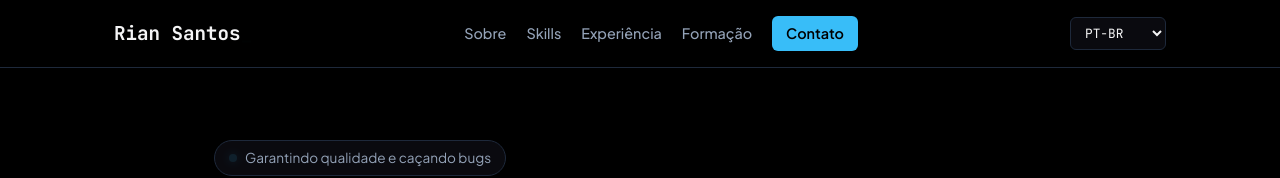
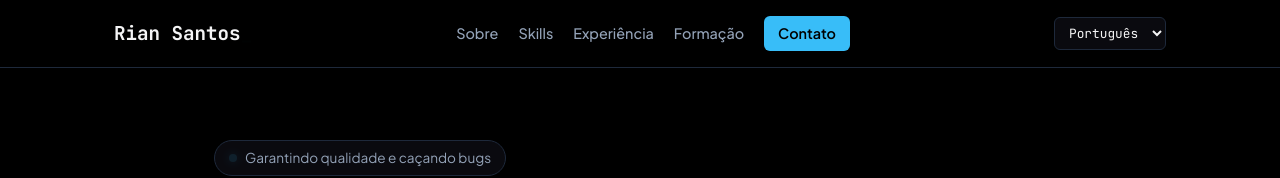
Before and after one commit to knoxzinho/knoxzinho, a plain HTML site: page index.html in a window 1280 px wide. Shown: the top 178 px of the page. Drawn offline with Linux system fonts and the light colour scheme.

Commit message:
Update index.html

```diff
--- a/index.html
+++ b/index.html
@@ -24,7 +24,7 @@
             </nav>
             <div class="lang-selector">
                 <select id="langSelect" aria-label="Selecionar Idioma">
-                    <option value="pt" selected>PT-BR</option>
+                    <option value="pt" selected>Português</option>
                     <option value="en">English</option>
                     <option value="es">Español</option>
                 </select>
```
